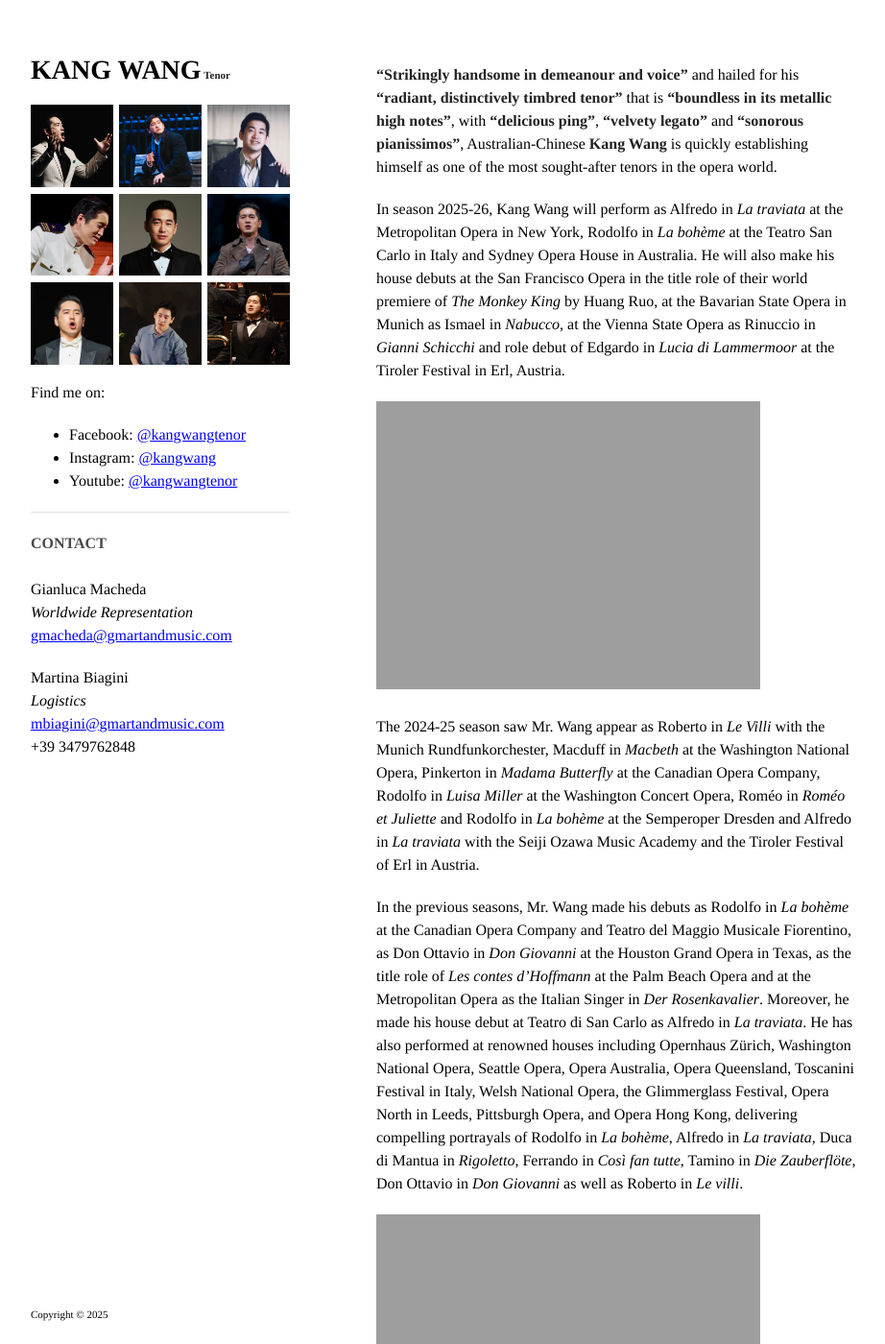
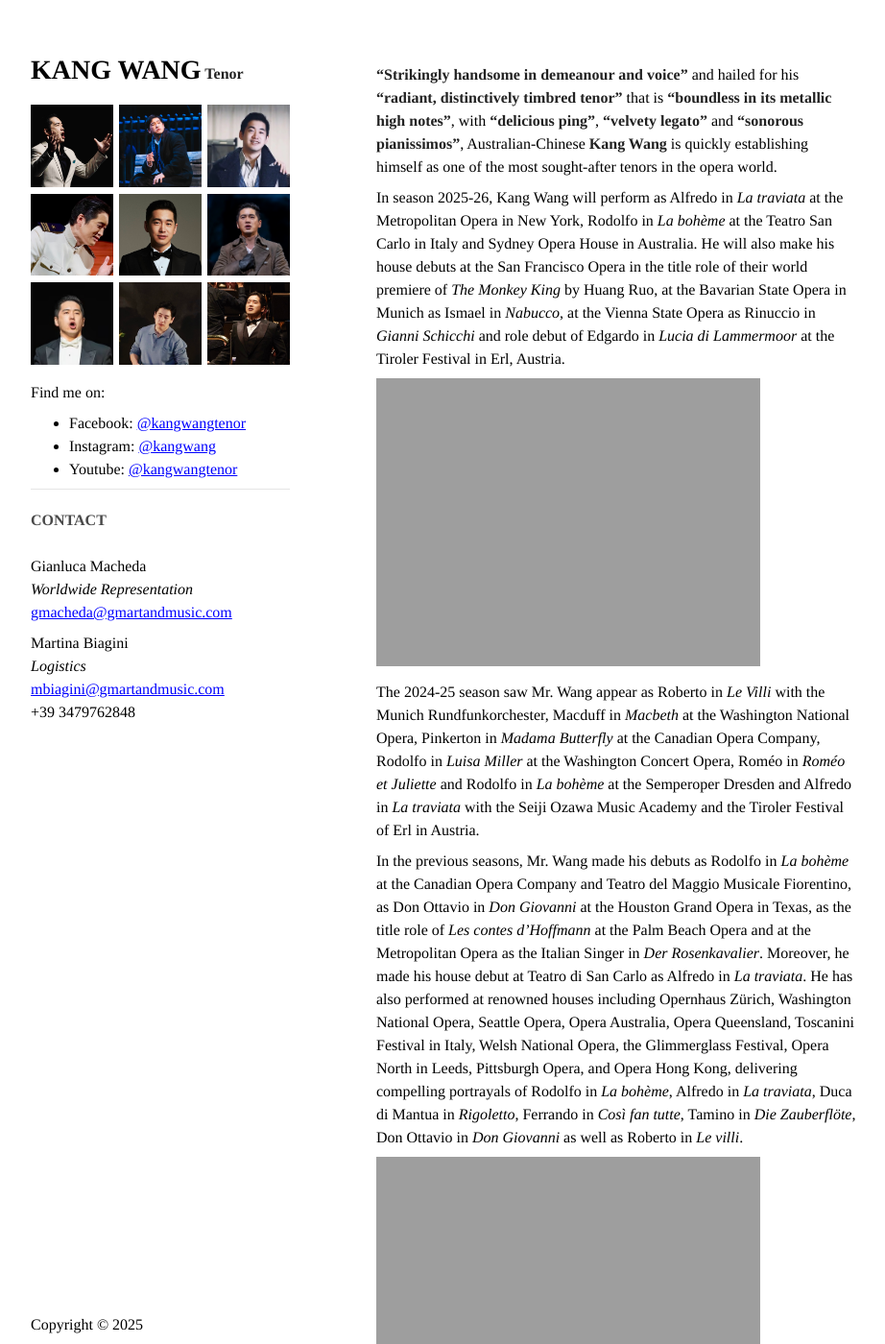
Before and after one commit to kwopera/kwt, a Jekyll site: the page built from index.md, in a window 1280 px wide and 1400 px high. Shown: the whole window at 96% size, without its empty margins (178-1100 px from the left). Built offline with Jekyll 4.4.1, drawn with Linux system fonts in a browser that asks for light colours.

Commit message:
Update jekyll-theme-minimal.scss

```diff
--- a/_sass/jekyll-theme-minimal.scss
+++ b/_sass/jekyll-theme-minimal.scss
@@ -21,7 +21,7 @@ h2, h3, h4, h5, h6 {
 }
 
 p, ul, ol, table, pre, dl {
-  margin:0 0 20px;
+  margin:0 0 0.5em;
 }
 
 h1, h2, h3 {
@@ -55,7 +55,7 @@ a:hover, a:focus {
 }
 
 a small {
-  font-size:11px;
+  font-size:16px;
   color:#777;
   margin-top:-0.3em;
   display:block;
@@ -203,7 +203,7 @@ section {
 }
 
 small {
-  font-size:11px;
+  font-size:16px;
 }
 
 hr {
```
